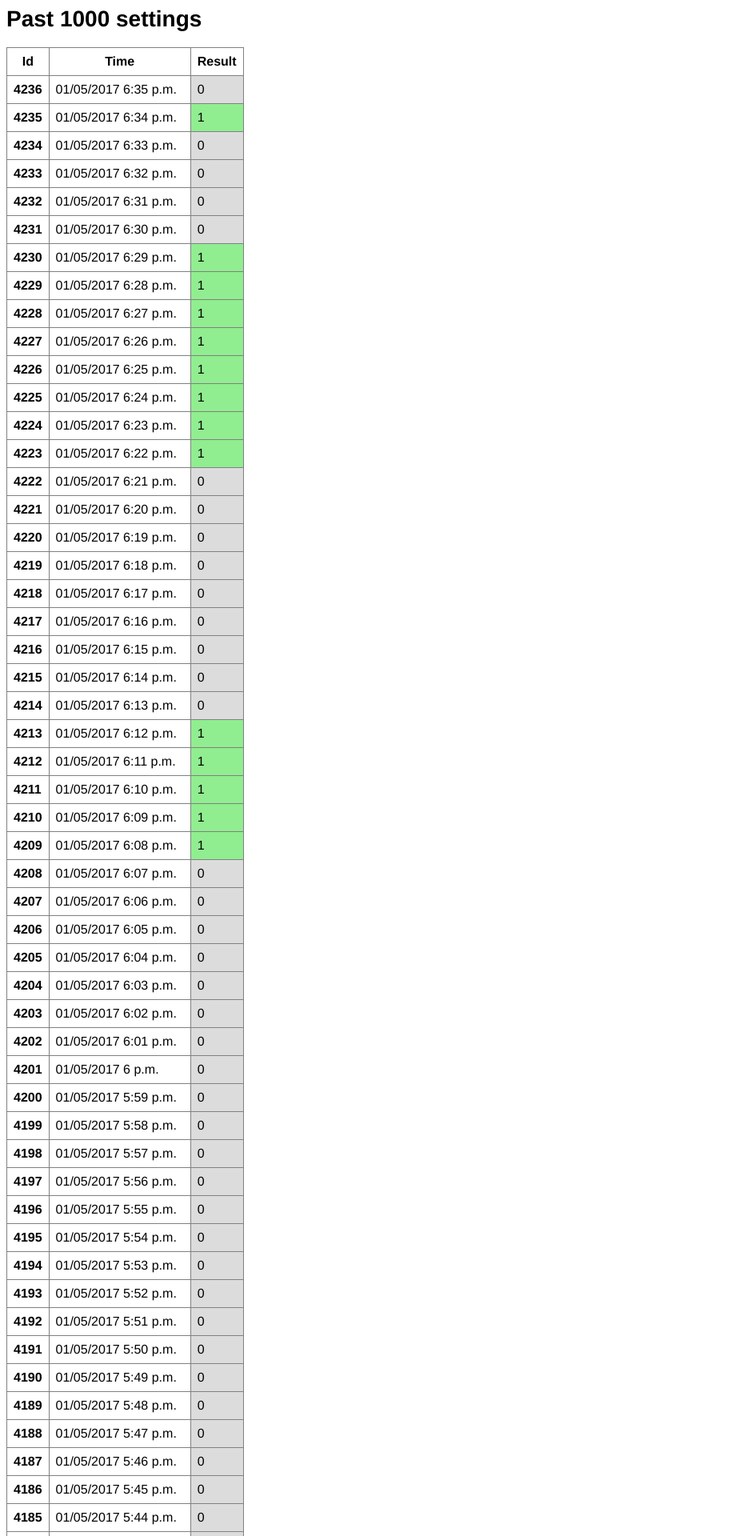
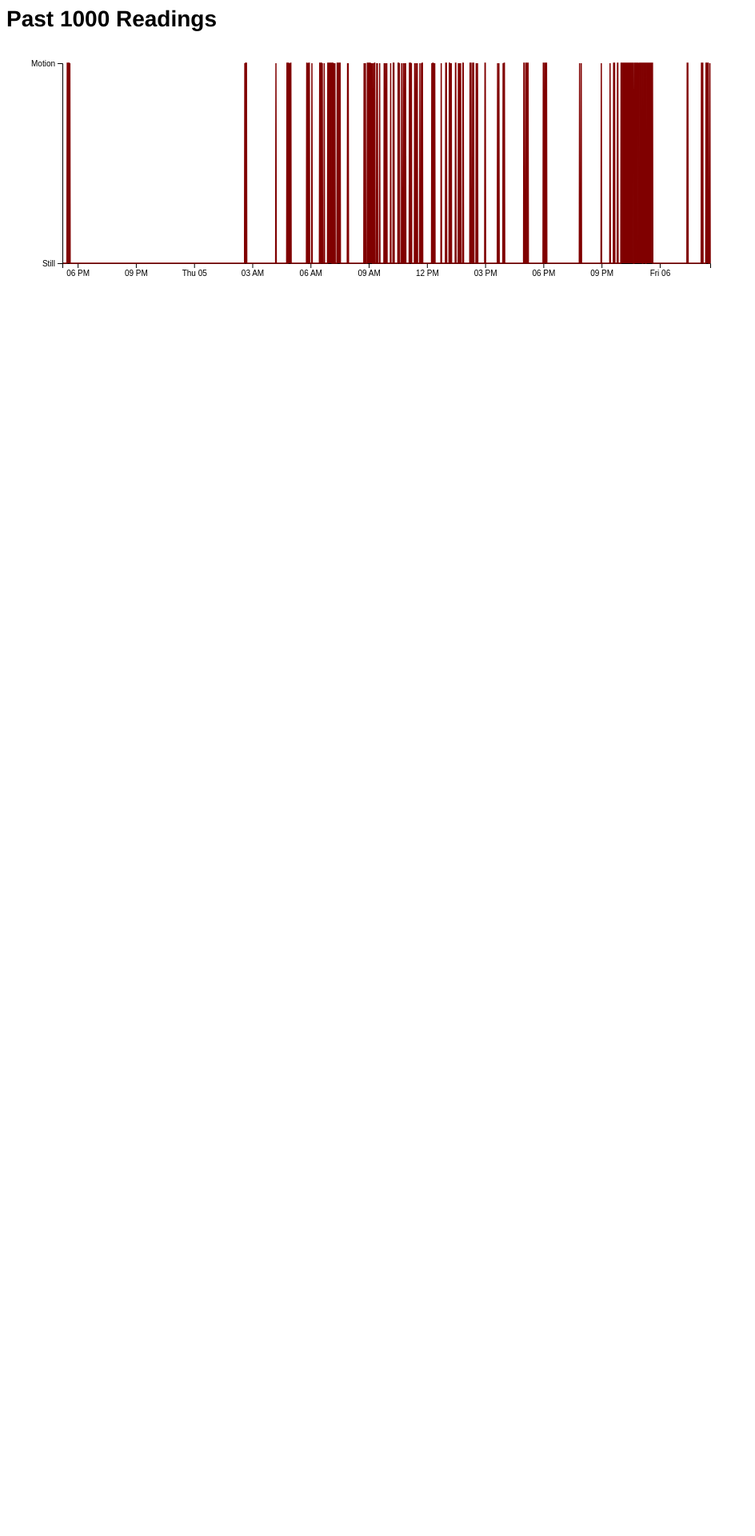
Before and after one commit to scottpham/motion_detector, a Django app: page /sensor in a window 1280 px wide. Shown: the top 1920 px of the page at 80% size, without its empty margins (0-944 px from the left). After the commit the page ends 345 px from the top, so only its background shows below. Run offline with Django 3.2, Linux system fonts and the light colour scheme; data comes from the database, SQL or seed files in the repository; both versions use the stored data as it was after the commit; some libraries are stand-ins or nearby versions.

Commit message:
chart works well

```diff
--- /dev/null
+++ b/sensor/static/sensor/js/graph.js
@@ -0,0 +1,80 @@
+// define margins and canvas
+var svg = d3.select("svg"),
+  margin = {
+    top: 20,
+    right: 80,
+    bottom: 30,
+    left: 70
+  },
+  width = svg.attr("width") - margin.left - margin.right,
+  height = svg.attr("height") - margin.top - margin.bottom,
+  g = svg.append("g").attr("transform", "translate(" + margin.left + "," +
+    margin.top + ")");
+
+// 2017-01-05T09:06:40.670Z
+var parseTime = d3.timeParse("%Y-%m-%dT%H:%M:%S.%L%Z");
+
+// loop over data, coercing types
+data.forEach((each) => {
+  each.fields.value = +each.fields.value;
+  each.fields.date_time = parseTime(each.fields.date_time)
+})
+
+console.log(data);
+
+// define scales
+var x = d3.scaleTime().range([0, width]),
+  y = d3.scaleLinear().range([height, 0]);
+
+// define line
+var line = d3.line()
+  .x(function(d) {
+    return x(d.fields.date_time);
+  })
+  .y(function(d) {
+    return y(+d.fields.value);
+  });
+
+// define x scale domain
+x.domain(d3.extent(data, function(d) {
+  return d.fields.date_time;
+}));
+
+var ticks = [0, 1];
+var tickLabels = ["Still", "Motion"]
+
+// set y scale domain
+y.domain(ticks);
+
+// append x axis to canvas
+g.append("g")
+  .attr("class", "axis axisx")
+  .attr("transform", "translate(0," + height + ")")
+  .call(d3.axisBottom(x)); //define x axis on the fly, anon
+
+// append line
+g.append("path")
+  .datum(data)
+  .attr("class", "line")
+  .attr("d", line)
+  .style("stroke", "maroon");
+
+// define yAxis here because we need to customize
+var yAxis = d3.axisLeft(y)
+  .tickValues(ticks)
+  .tickFormat(function(d, i) {
+    return tickLabels[i];
+  });
+
+// append y axis to canvas
+g.append("g")
+  .attr("class", "axis axisy")
+  .call(yAxis)
+  .append("text")
+  .attr("class", "label");
+
+d3.selectAll(".axisy text")
+  // .attr("transform", "rotate(-45)")
+  // .attr("y", "-20px")
+  // .attr("x", "20px")
+  // .dy("-1em")
--- a/sensor/static/sensor/style.css
+++ b/sensor/static/sensor/style.css
@@ -1,4 +1,4 @@
-
+/* base styles */
 html {
   font-size: 14px;
   font-family: Helvetica, Open Sans;
@@ -22,3 +22,14 @@ td.movement {
 td.noMovement {
   background-color: Gainsboro;
 }
+
+/* d3 styles */
+
+.line {
+  fill: maroon;
+  stroke-width: 1.5px;
+}
+
+.label {
+  font-size: 14px;
+}
--- a/sensor/templates/sensor/index.html
+++ b/sensor/templates/sensor/index.html
@@ -3,12 +3,18 @@
 
 <head>
     <link rel="stylesheet" href="{% static 'sensor/style.css' %}" />
+    <script src="//d3js.org/d3.v4.min.js"></script>
+
 </head>
 
 <body>
 
-<h1>Past 1000 settings</h1>
-    <table>
+<h1>Past 1000 Readings</h1>
+
+<svg width="960" height="300"></svg>
+
+
+    <!-- <table>
         <tr>
             <th>Id</th>
             <th>Time</th>
@@ -28,15 +34,18 @@
 
 
         </tr>
-        {% endfor %}
+        {% endfor %} -->
     </table>
 
 
     <script>
         var data = {{ data | safe }}
 
-        console.log(data)
+        // console.log(data)
+
     </script>
+
+    <script src="{% static 'sensor/js/graph.js' %}"></script>
 
 </body>
 
--- a/sensor/views.py
+++ b/sensor/views.py
@@ -8,7 +8,7 @@ from datetime import datetime
 
 # Create your views here.
 def index(request):
-    readings = Reading.objects.all().order_by('-date_time')[:1000]
+    readings = Reading.objects.all().order_by('-date_time')[:2000]
 
     template = loader.get_template('sensor/index.html')
 
```
Also changed, not shown: sensor/templates/sensor/today.html (+19 -28 lines), db.sqlite3, readme.md (added), 1 other file.
